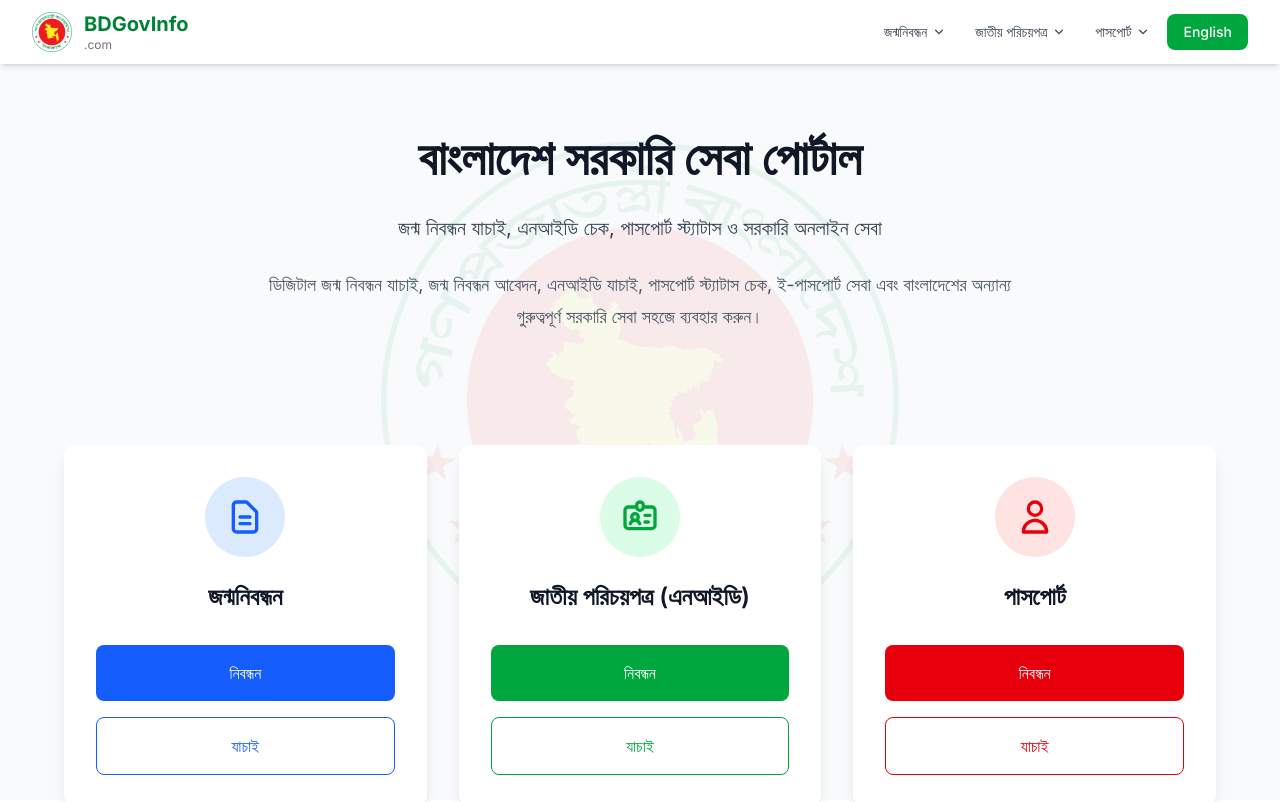
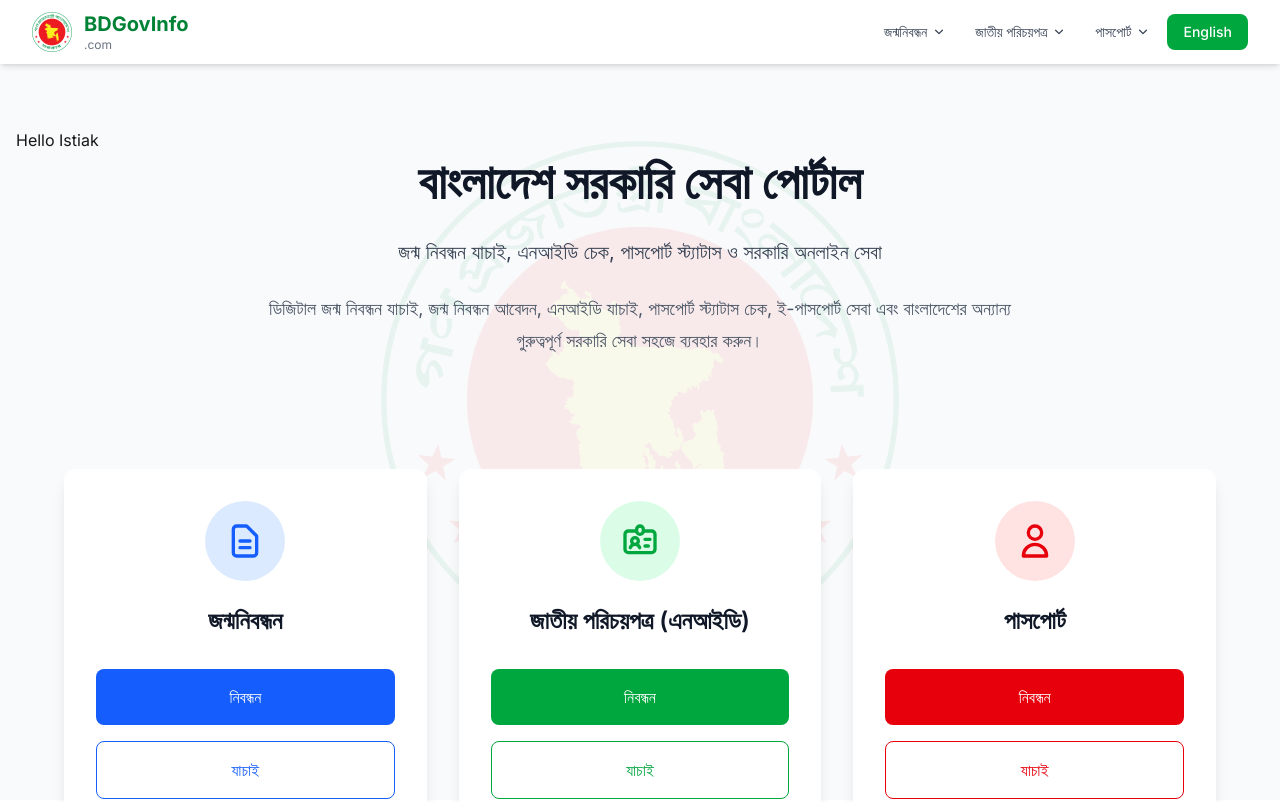
Before and after one commit to mdistiakahmed/bdgovinfo, a Next.js app: page /bn in a window 1280 px wide. Shown: the top 802 px of the page. Built offline with nearby package versions, Linux system fonts and the light colour scheme.

Commit message:
hello istiak

```diff
--- a/app/[lang]/page.tsx
+++ b/app/[lang]/page.tsx
@@ -86,6 +86,7 @@ export default async function HomePage({
     <div>
       {/* Hero Section */}
       <section className="py-16 px-4">
+        <p>Hello Istiak</p>
         <div className="max-w-5xl mx-auto text-center">
           <h1 className="text-4xl sm:text-5xl font-bold text-gray-900 mb-6 leading-tight">
             {t.title}
```
